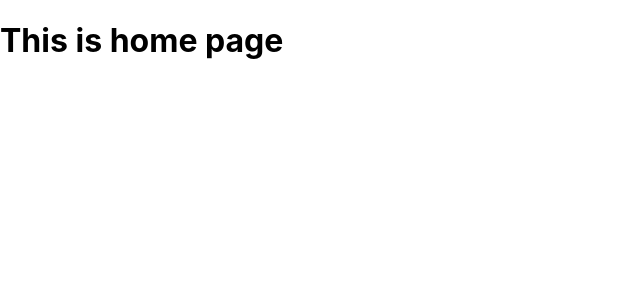
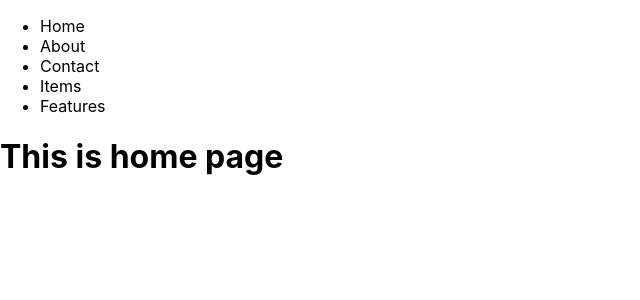
Before and after one commit to AbhinavNmdo/NextJs, a Next.js app in the folder firstapp/: page /home in a window 1280 px wide. Shown: the top 300 px of the page, without its empty margins (0-640 px from the left). Built offline with nearby package versions, Linux system fonts and the light colour scheme.

Commit message:
Making Component in nextjs

```diff
--- /dev/null
+++ b/firstapp/components/Navbar.jsx
@@ -0,0 +1,30 @@
+import React from 'react'
+import Link from 'next/dist/client/link'
+
+const Navbar = () => {
+    return (
+        <div>
+            <div>
+                <ul>
+                    <li>
+                        <Link href="/">Home</Link>
+                    </li>
+                    <li>
+                        <Link href="/About">About</Link>
+                    </li>
+                    <li>
+                        <Link href="/Contact">Contact</Link>
+                    </li>
+                    <li>
+                        <Link href="/Items">Items</Link>
+                    </li>
+                    <li>
+                        <Link href="/Features">Features</Link>
+                    </li>
+                </ul>
+            </div>
+        </div>
+    )
+}
+
+export default Navbar
--- a/firstapp/pages/About.jsx
+++ b/firstapp/pages/About.jsx
@@ -1,8 +1,10 @@
 import React from 'react'
+import Navbar from '../components/Navbar'
 
 const About = () => {
     return (
         <div>
+            <Navbar/>
             <h1>This is About</h1>
         </div>
     )
--- a/firstapp/pages/Contact.jsx
+++ b/firstapp/pages/Contact.jsx
@@ -1,8 +1,10 @@
 import React from 'react'
+import Navbar from '../components/Navbar'
 
 const Contact = () => {
     return (
         <div>
+            <Navbar/>
             <h1>This is Contact</h1>
         </div>
     )
--- a/firstapp/pages/Features.jsx
+++ b/firstapp/pages/Features.jsx
@@ -1,8 +1,10 @@
 import React from 'react'
+import Navbar from '../components/Navbar'
 
 const Features = () => {
     return (
         <div>
+            <Navbar/>
             <h1>This is Features</h1>
         </div>
     )
--- a/firstapp/pages/home.jsx
+++ b/firstapp/pages/home.jsx
@@ -1,8 +1,10 @@
 import React from 'react'
+import Navbar from '../components/Navbar'
 
 const Home = () => {
     return (
         <div>
+            <Navbar/>
             <h1>This is home page</h1>
         </div>
     )
```
Also changed, not shown: firstapp/pages/index.jsx (+2 -19 lines).
